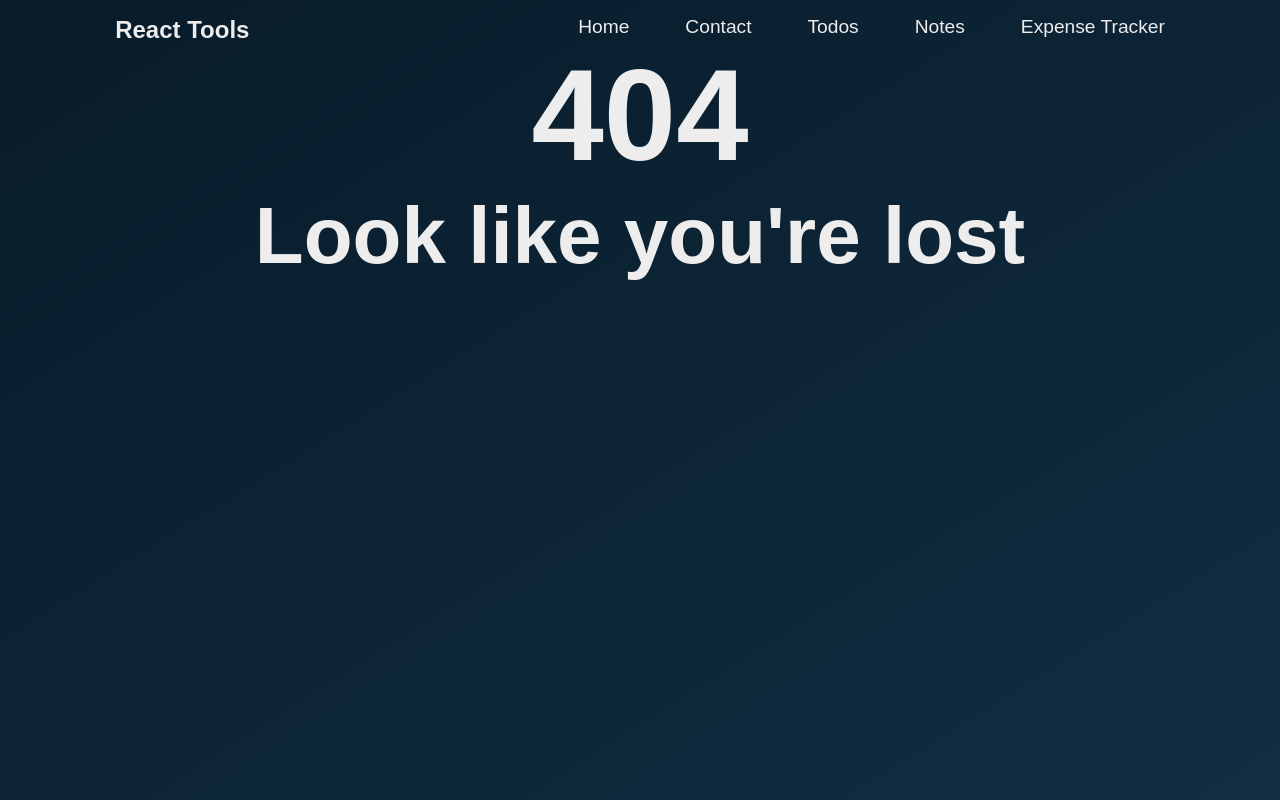
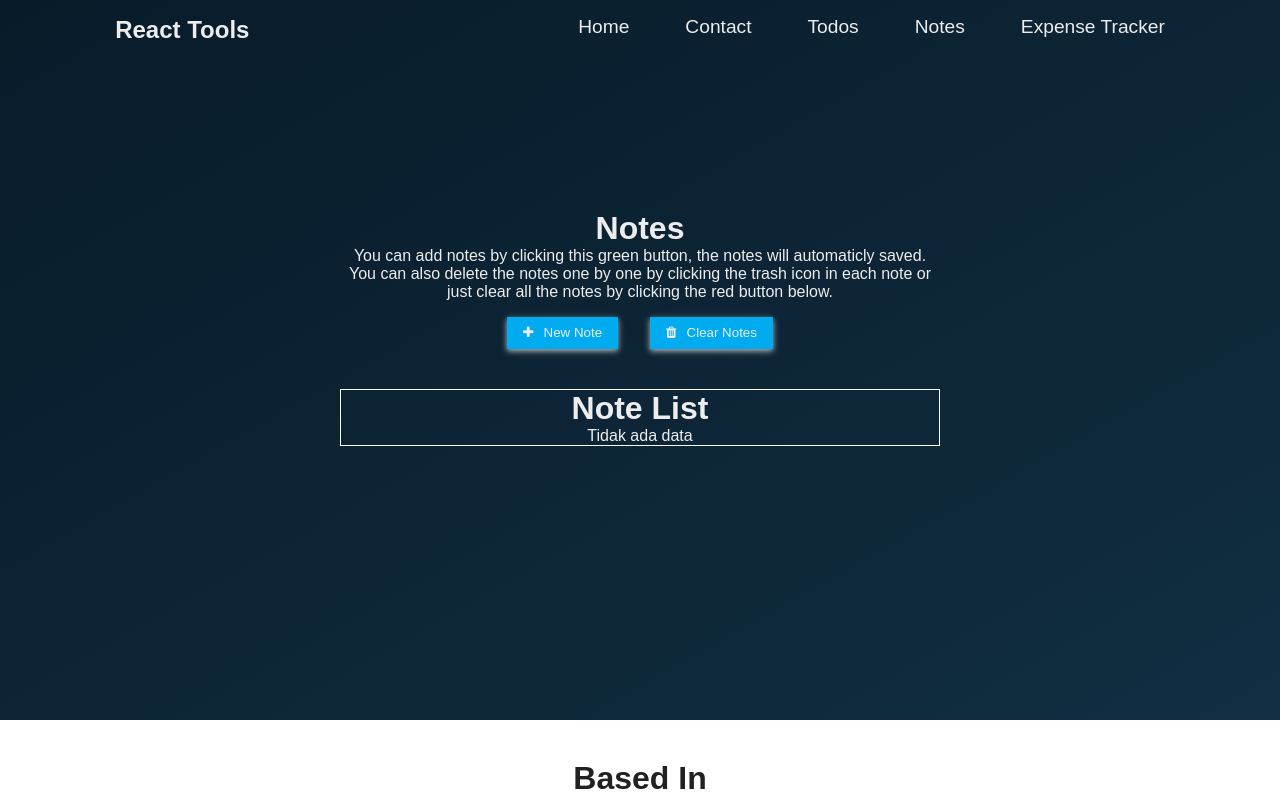
Before and after one commit to panntod/Tools-React, a React (Create React App) app: page /notes in a window 1280 px wide. Before the commit this address had no page. Shown: the top 800 px of the page. Built offline with nearby package versions, Linux system fonts and the light colour scheme.

Commit message:
doc: error unfinished style

```diff
--- a/src/App.jsx
+++ b/src/App.jsx
@@ -3,6 +3,7 @@ import {BrowserRouter as Router, Routes, Route} from "react-router-dom"
 import Home from "./pages/home"
 import Todolist from "./pages/todolist";
 import NotFound from "./pages/notFound";
+import Note from "./pages/note";
 
 const App = () => {
 
@@ -12,6 +13,7 @@ const App = () => {
         <Route path="*" element={ <NotFound/> } />
         <Route path="/" element={ <Home/> }/>
         <Route path="/todos" element={ <Todolist/> }/>
+        <Route path="/notes" element={ <Note/> }/>
       </Routes>
     </Router>
   );
--- /dev/null
+++ b/src/css/note.css
@@ -0,0 +1,74 @@
+* {
+  margin: 0;
+  padding: 0;
+}
+
+:root {
+  --bg-color: #081b29;
+  --second-bg-color: #112e42;
+  --text-color: #ededed;
+  --main-color: #00abf0;
+}
+.note-container {
+  display: flex;
+  padding: 4rem 0;
+  gap: 1.5rem;
+  flex-direction: column;
+}
+
+.notes {
+  text-align: center;
+  max-width: 600px;
+}
+
+.notes p,
+.notes,
+h1 {
+  color: var(--text-color);
+}
+
+.button-font {
+  display: flex;
+  gap: 10px;
+  color: var(--text-color);
+}
+
+.button {
+  background: var(--main-color);
+  padding: 0.6rem 1rem;
+  margin: 1rem;
+  border: none;
+  box-shadow: 0 2px 6px rgba(255, 255, 255, 0.7);
+}
+
+.button:hover {
+  background: #0095d0;
+}
+
+.table-note {
+  min-width: 37rem;
+  border: 1px solid white;
+}
+
+.note-card {
+    background-color: white;
+    border-radius: 0.5rem;
+    box-shadow: 0 4px 6px rgba(0, 0, 0, 0.1);
+    position: relative;
+}
+
+.note-card::before {
+    content: '';
+    position: absolute;
+    top: 0;
+    left: 0;
+    right: 0;
+    bottom: 0;
+    border-radius: 0.5rem;
+    box-shadow: inset 0 0 6px rgba(0, 0, 0, 0.1);
+}
+
+.form-note{
+    background: red;
+    display: flex;
+}
--- /dev/null
+++ b/src/pages/note.jsx
@@ -0,0 +1,126 @@
+import React, { useState, useEffect } from "react";
+import { nanoid } from "nanoid";
+import "../css/note.css";
+
+function Note() {
+  const [notes, setNotes] = useState(
+    JSON.parse(localStorage.getItem("notes")) || []
+  );
+
+  useEffect(() => {
+    localStorage.setItem("notes", JSON.stringify(notes));
+  }, [notes]);
+
+  function addNote() {
+    const newNote = {
+      id: nanoid(),
+      color: getRandomColor(),
+      text: "",
+    };
+    setNotes([...notes, newNote]);
+  }
+
+  const deleteNote = (index) => {
+    const newNotes = [...notes];
+    newNotes.splice(index, 1);
+    setNotes(newNotes);
+  };
+
+  function getRandomColor() {
+    const colors = [
+      "bg-pink-200",
+      "bg-purple-200",
+      "bg-blue-200",
+      "bg-green-200",
+      "bg-yellow-200",
+      "bg-red-200",
+      "bg-indigo-200",
+      "bg-gray-200",
+    ];
+    const randomIndex = Math.floor(Math.random() * colors.length);
+    return colors[randomIndex];
+  }
+  function adjustTextareaHeight(event, index) {
+    const textarea = event.target;
+    textarea.style.height = "auto";
+    const computedHeight = Math.min(textarea.scrollHeight, 300); // Limit to 300px
+    textarea.style.height = `${computedHeight}px`;
+
+    const updatedNotes = [...notes];
+    updatedNotes[index].text = textarea.value;
+    setNotes(updatedNotes);
+  }
+  // clear all notes
+  const clearAll = () => {
+    setNotes([]);
+  };
+  return (
+    <div className="container" style={{ minHeight: "90vh" }}>
+      <div className="note-container">
+        <div className="notes">
+          <h1>Notes</h1>
+          <p>
+            You can add notes by clicking this green button, the notes will
+            automaticly saved. You can also delete the notes one by one by
+            clicking the trash icon in each note or just clear all the notes by
+            clicking the red button below.
+          </p>
+          <div>
+            <button className="button" onClick={() => addNote()}>
+              <i className="fa fa-solid fa-plus button-font">
+                <p>New Note</p>
+              </i>
+            </button>
+            <button className="button" onClick={() => clearAll()}>
+              <i className="fa fa-solid fa-trash button-font">
+                <p>Clear Notes</p>
+              </i>
+            </button>
+          </div>
+        </div>
+        <div className="table-note">
+          <div className="notes">
+            <h1>Note List</h1>
+          </div>
+          {notes.length === 0 ? (
+            <p className="notes">Tidak ada data</p>
+          ) : (
+            <div>
+              {notes.map((note, index) => (
+                <div key={index} className={`${note.color} `}>
+                  <div className="form-note">
+                    <textarea
+                      value={note.text}
+                      onChange={(e) => {
+                        const updatedNotes = [...notes];
+                        updatedNotes[index].text = e.target.value;
+                        setNotes(updatedNotes);
+                        adjustTextareaHeight(e, index);
+                      }}
+                      placeholder="Write your note here..."
+                      style={{
+                        height: "auto",
+                        minHeight: "50px",
+                        maxHeight: "300px",
+                        resize: "vertical",
+                        width: '35rem',
+                        fontFamily: "Poppins, sans-serif",
+                      }}
+                    ></textarea>
+                  </div>
+                  <div>
+                    <button onClick={() => deleteNote(index)}>
+                      <i className="fa fa-solid fa-trash"></i>
+                    </button>
+                  </div>
+                </div>
+              ))}
+            </div>
+          )}
+        </div>
+      </div>
+    </div>
+  );
+}
+
+export default Note;
```
